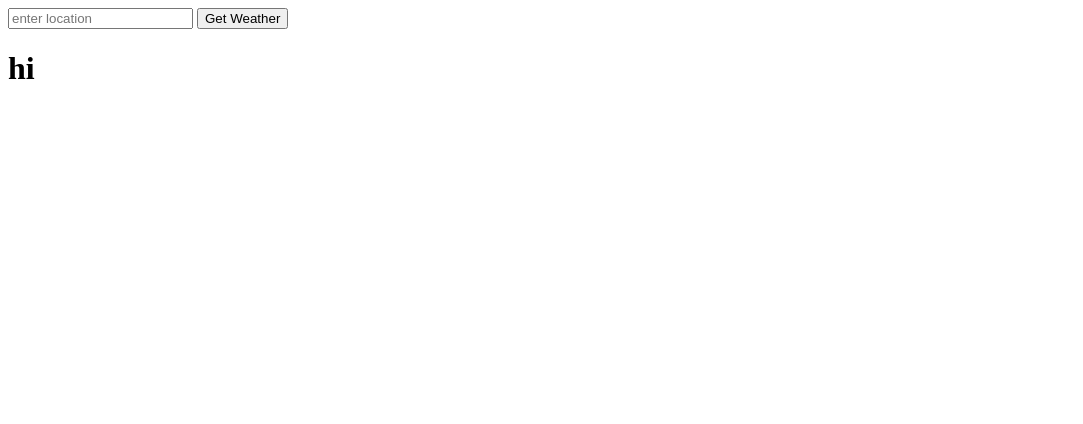
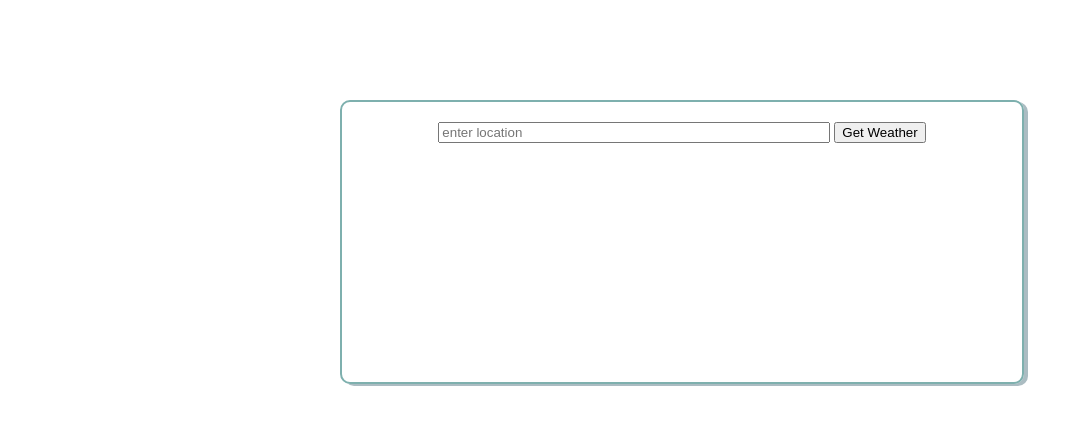
Before and after one commit to ETERNAL153/scaffold, a plain HTML site: page index.html in a window 1280 px wide. Shown: the whole page, without its empty margins (0-1083 px from the left). Drawn offline with Linux system fonts and the light colour scheme.

Commit message:
css code

```diff
--- a/index.html
+++ b/index.html
@@ -6,11 +6,15 @@
   </head>
   <body>
     <!-- Make the weather app containers and form here -->
+    <h1 class="header">Weather App</h1>
     <form id="location-form">
       <input type="text" id="location-input" placeholder="enter location">
       <input type="submit" value="Get Weather">
+      <h1 id="weather-data">
+
+      </h1>
     </form>
-    <h1 id="weather-data">hi</h1>
+
 
     <script src="script.js"></script>
   </body>
--- a/script.js
+++ b/script.js
@@ -16,7 +16,7 @@ function getWeather(e) {
 async function fetchWeatherData(location,weatherblock) {
   // Make an asynchronous request to fetch weather data
   try {
-    const response = await fetch('http://api.weatherapi.com/v1/current.json?key=f837339048424a1085344237240401'+'&q='+location+'&aqi=no');
+    const response = await fetch('http://api.weatherapi.com/v1/current.json?key=f837339048424a1085344237240401&q='+location+'&aqi=no');
 
     if (!response.ok) {
       throw new Error('Failed to fetch weather data. Status: ' + response.status);
@@ -26,9 +26,10 @@ async function fetchWeatherData(location,weatherblock) {
 
     // Process the fetched data here
     console.log('Weather data:', data);
-    weatherblock.innerHTML = data.location.name;
+    weatherblock.innerHTML = "<h3>" + data.location.name +"</h3>";
     weatherblock.innerHTML += data.current.feelslike_c;
   } catch (error) {
+    weatherblock.innerHTML = "Error: City not found"
     console.error('Error: Failed to fetch weather data', error.message);
   }
 }
--- a/styles.css
+++ b/styles.css
@@ -1 +1,20 @@
 /* Write your desired css here */
+#location-form{
+        width: 50%;
+        height: 30%;
+        border: 2px solid rgb(126, 176, 174);
+        padding: 20px;
+        margin: 20px;
+        position: absolute;
+        left:25%;
+        text-align: center;
+        border-radius: 10px;
+        box-shadow: 4px 2px 0px 0px rgb(171, 188, 194);
+}
+#location-input{
+    width: 60%;
+}
+.header{
+    text-align: center;
+    color: #ffffff;
+}
```
